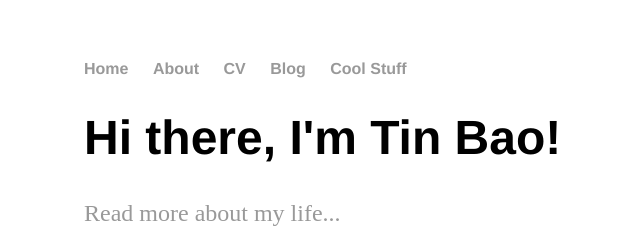
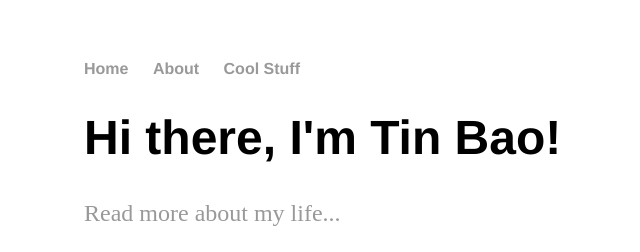
Before and after one commit to tinbao/tinbao.github.io, a Jekyll site: the page built from index.html, in a window 1280 px wide. Shown: the top 252 px of the page, without its empty margins (108-748 px from the left). Built offline with Jekyll 4.4.1, drawn with Linux system fonts in a browser that asks for light colours; a script that is not in the unit is left out.

Commit message:
fix: update header list

```diff
--- a/_layouts/default.html
+++ b/_layouts/default.html
@@ -10,9 +10,7 @@
 	    		<ul>
 	        		<li><a href="/">Home</a></li>
 		        	<li><a href="/about">About</a></li>
-	        		<li><a href="/cv">CV</a></li>
-	        		<li><a href="/blog">Blog</a></li>
-				<li><a href="/cool stuff">Cool Stuff</a></li>
+				<li><a href="/collector">Cool Stuff</a></li>
 	    		</ul>
 			</nav>
 			<div class="container">
```
